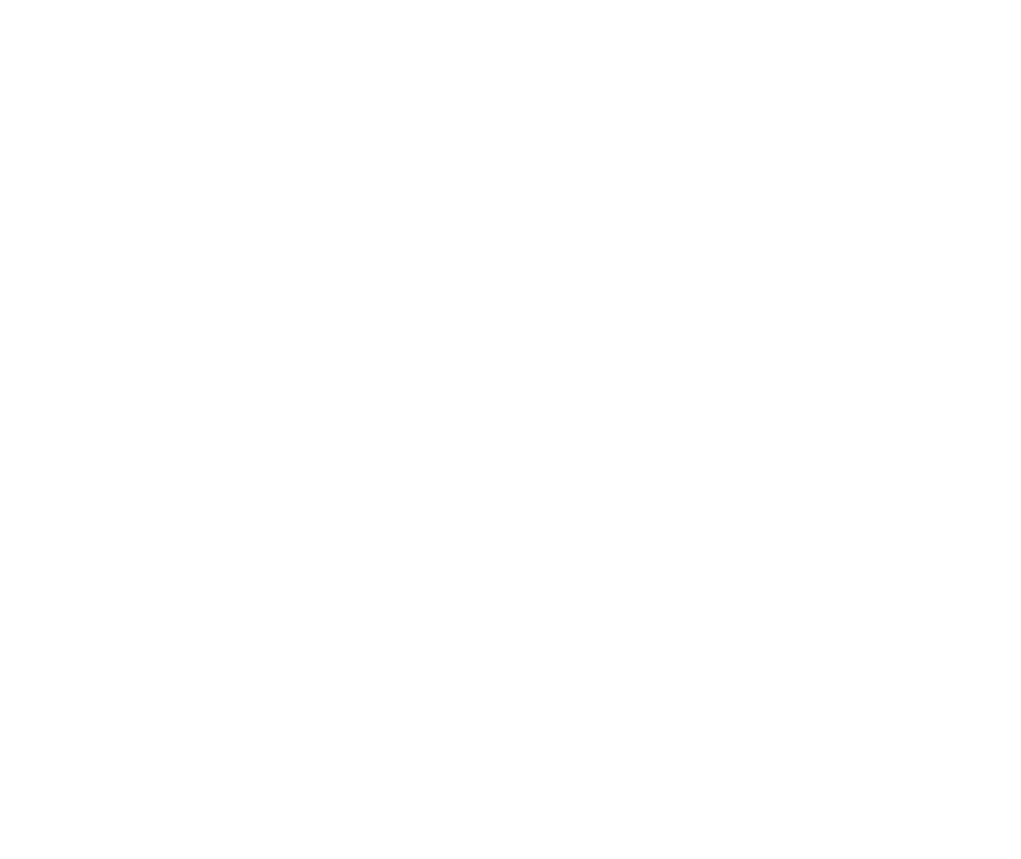
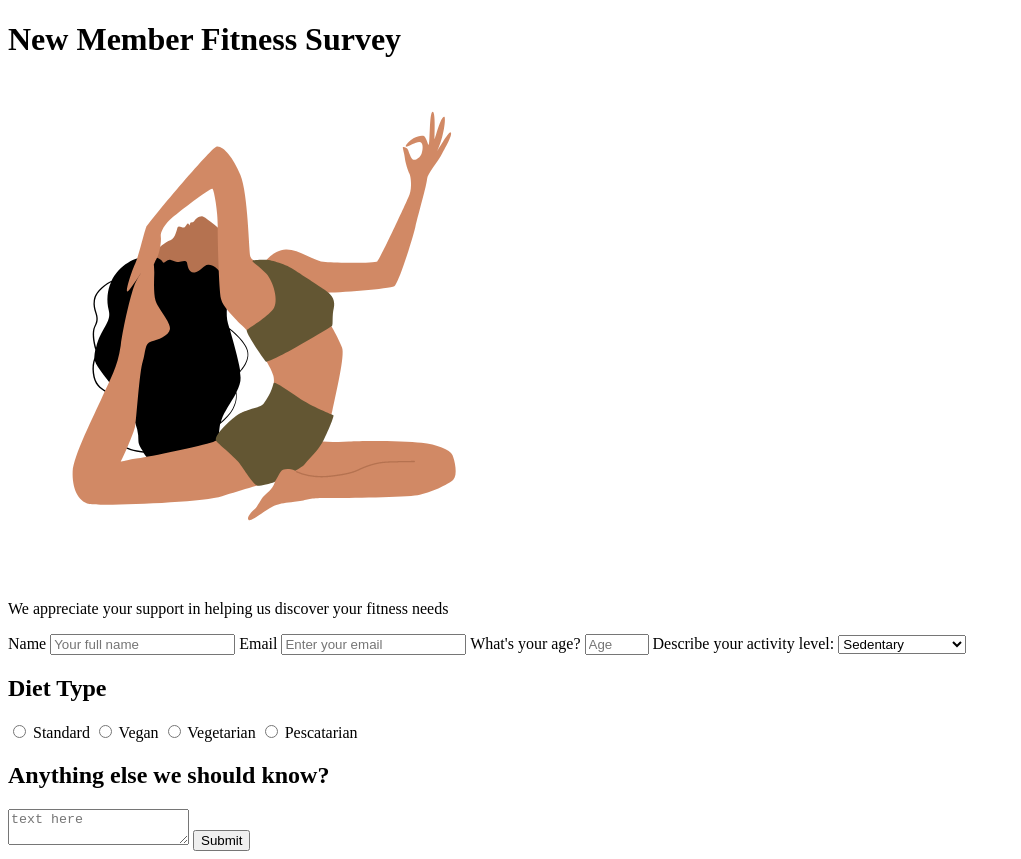
Before and after one commit to za-h-ra/survey-form, a plain HTML site: page index.html in a window 1280 px wide. Shown: the whole page, without its empty margins (0-1021 px from the left). Before the commit the page ends 800 px from the top, so only its background shows below. Drawn offline with Linux system fonts and the light colour scheme.

Commit message:
form skeleton created

```diff
--- a/index.html
+++ b/index.html
@@ -4,8 +4,72 @@
     <meta charset="UTF-8" />
     <meta http-equiv="X-UA-Compatible" content="IE=edge" />
     <meta name="viewport" content="width=device-width, initial-scale=1.0" />
-    <link rel="icon" type="image/x-icon" href="/assets/purple-picasso.png" />
+    <link rel="icon" type="image/x-icon" href="/assets/yoga.png" />
     <title>Survey</title>
   </head>
-  <body></body>
+  <body>
+    <h1 id="title">New Member Fitness Survey</h1>
+    <img src="assets/yoga.png" />
+    <p id="description">
+      We appreciate your support in helping us discover your fitness needs
+    </p>
+
+    <form action="" id="survey-form">
+      <label for="name">Name</label>
+      <input
+        type="text"
+        id="name"
+        name="name"
+        placeholder="Your full name"
+        required
+      />
+
+      <label for="email">Email</label>
+      <input
+        type="email"
+        name="email"
+        id="email"
+        placeholder="Enter your email"
+        required
+      />
+
+      <label for="age">What's your age?</label>
+      <input
+        type="number"
+        id="age"
+        name="age"
+        placeholder="Age"
+        min="1"
+        max="100"
+      />
+
+      <label for="fitness-level">Describe your activity level:</label>
+      <select name="fitness-level" id="fitness-level">
+        <option value="Sedentary">Sedentary</option>
+        <option value="Lightly Active">Lightly Active</option>
+        <option value="Moderately Active">Moderately Active</option>
+        <option value="Very Active">Very Active</option>
+      </select>
+
+      <h2>Diet Type</h2>
+      <input type="radio" id="standard" name="diet-type" value="standard" />
+      <label for="standard">Standard</label>
+      <input type="radio" id="vegan" name="diet-type" value="vegan" />
+      <label for="standard">Vegan</label>
+      <input type="radio" id="vegetarian" name="diet-type" value="vegetarian" />
+      <label for="standard">Vegetarian</label>
+      <input
+        type="radio"
+        id="pescatarian"
+        name="diet-type"
+        value="pescatarian"
+      />
+      <label for="standard">Pescatarian</label>
+
+      <h2>Anything else we should know?</h2>
+      <textarea placeholder="text here"></textarea>
+
+      <button id="submit">Submit</button>
+    </form>
+  </body>
 </html>
```
Also changed, not shown: assets/blue-lady.png (deleted), assets/purple-picasso.png (deleted), assets/yoga.png (added).
